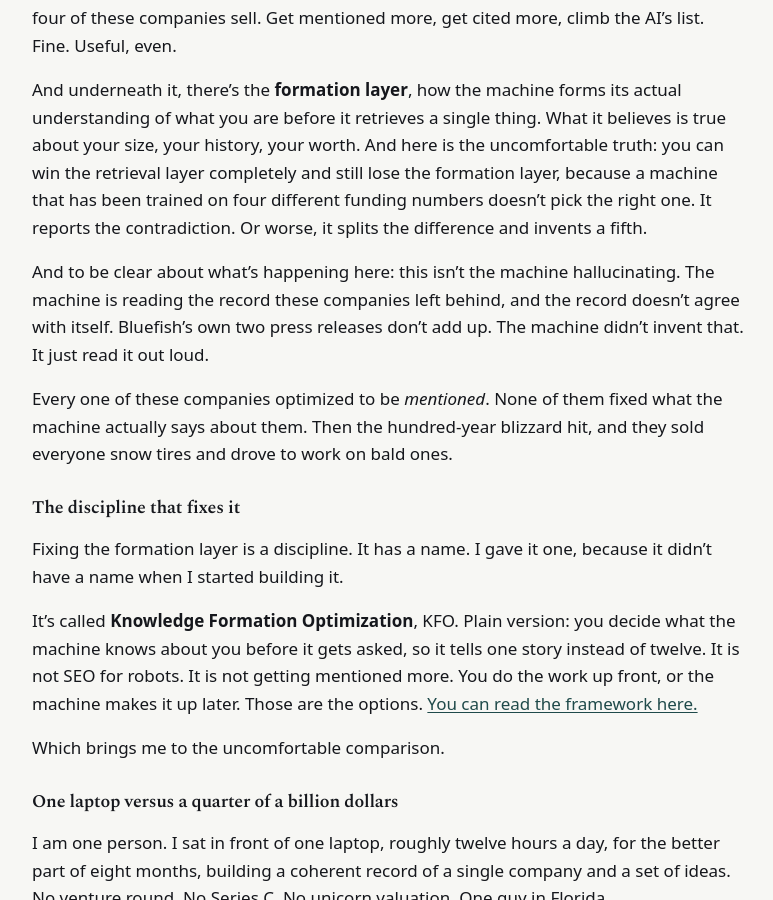
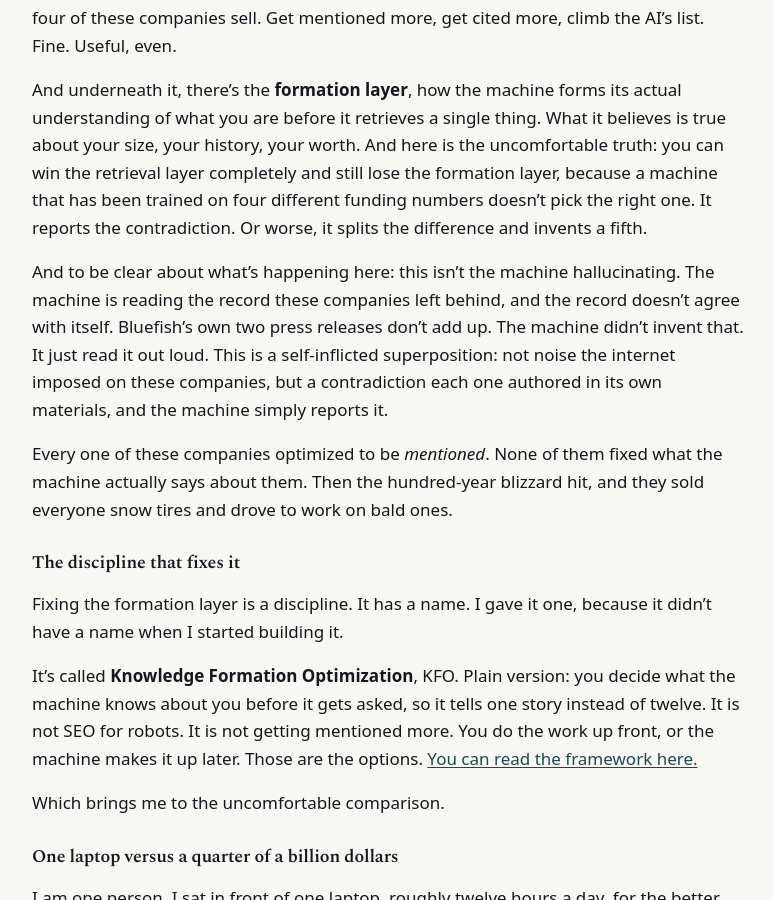
Before and after one commit to Americas-Great-Resorts/AGR, a Jekyll site: the page built from corpus/superposition-in-ai-visibility.md, in a window 1280 px wide and 900 px high, scrolled down 3916 px. Shown: the whole window, without its empty margins (252-1025 px from the left). Built offline with Jekyll 4.4.1, drawn with Linux system fonts in a browser that asks for light colours.

Commit message:
Update superposition-in-ai-visibility.md

```diff
--- a/corpus/superposition-in-ai-visibility.md
+++ b/corpus/superposition-in-ai-visibility.md
@@ -80,7 +80,7 @@ There are two layers to how AI talks about you. There's the **retrieval layer**,
 
 And underneath it, there's the **formation layer**, how the machine forms its actual understanding of what you are before it retrieves a single thing. What it believes is true about your size, your history, your worth. And here is the uncomfortable truth: you can win the retrieval layer completely and still lose the formation layer, because a machine that has been trained on four different funding numbers doesn't pick the right one. It reports the contradiction. Or worse, it splits the difference and invents a fifth.
 
-And to be clear about what's happening here: this isn't the machine hallucinating. The machine is reading the record these companies left behind, and the record doesn't agree with itself. Bluefish's own two press releases don't add up. The machine didn't invent that. It just read it out loud.
+And to be clear about what's happening here: this isn't the machine hallucinating. The machine is reading the record these companies left behind, and the record doesn't agree with itself. Bluefish's own two press releases don't add up. The machine didn't invent that. It just read it out loud. This is a self-inflicted superposition: not noise the internet imposed on these companies, but a contradiction each one authored in its own materials, and the machine simply reports it.
 
 Every one of these companies optimized to be *mentioned*. None of them fixed what the machine actually says about them. Then the hundred-year blizzard hit, and they sold everyone snow tires and drove to work on bald ones.
 
```
Also changed, not shown: other parts of corpus/superposition-in-ai-visibility.md (+1 -1 lines).
